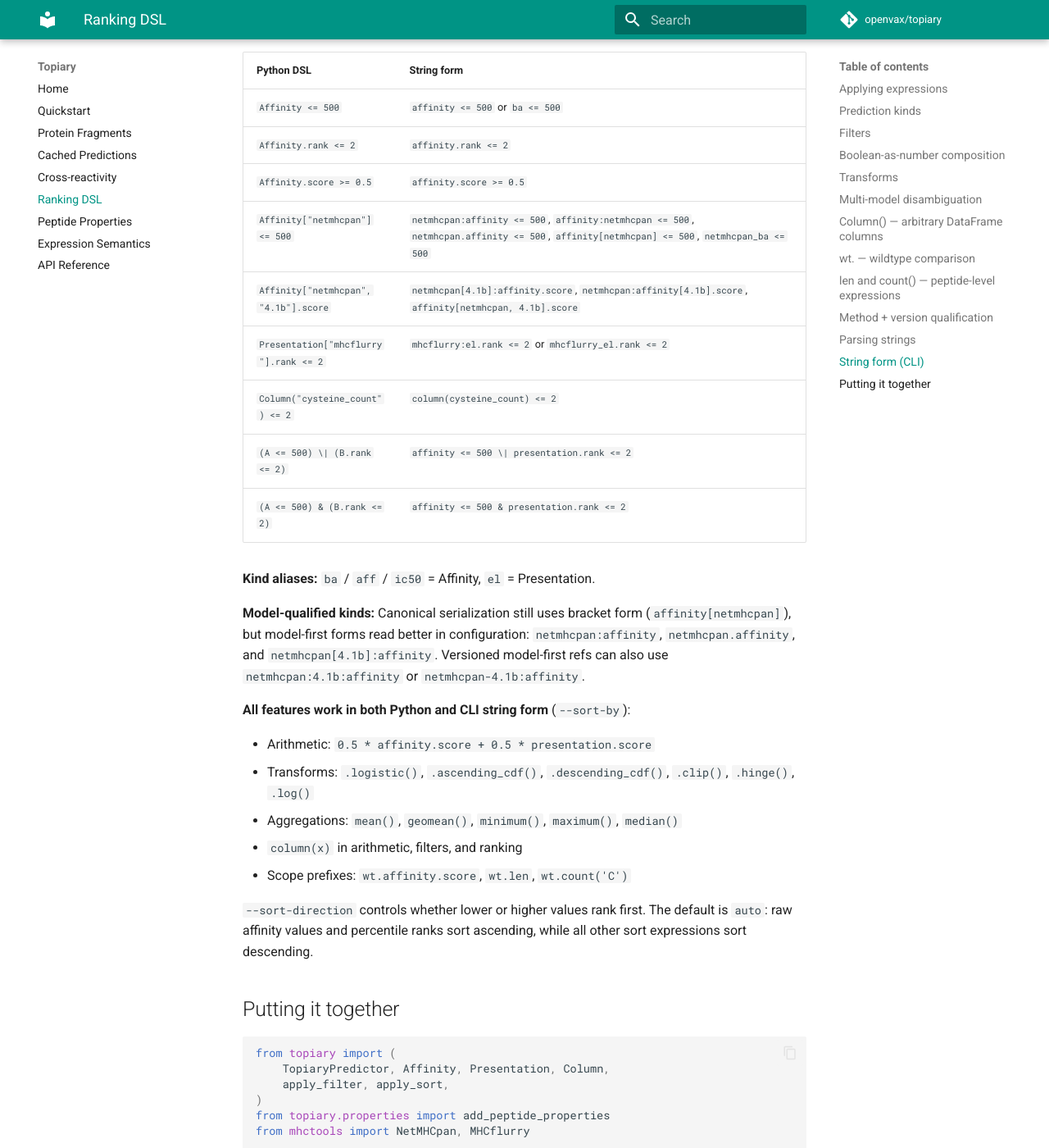
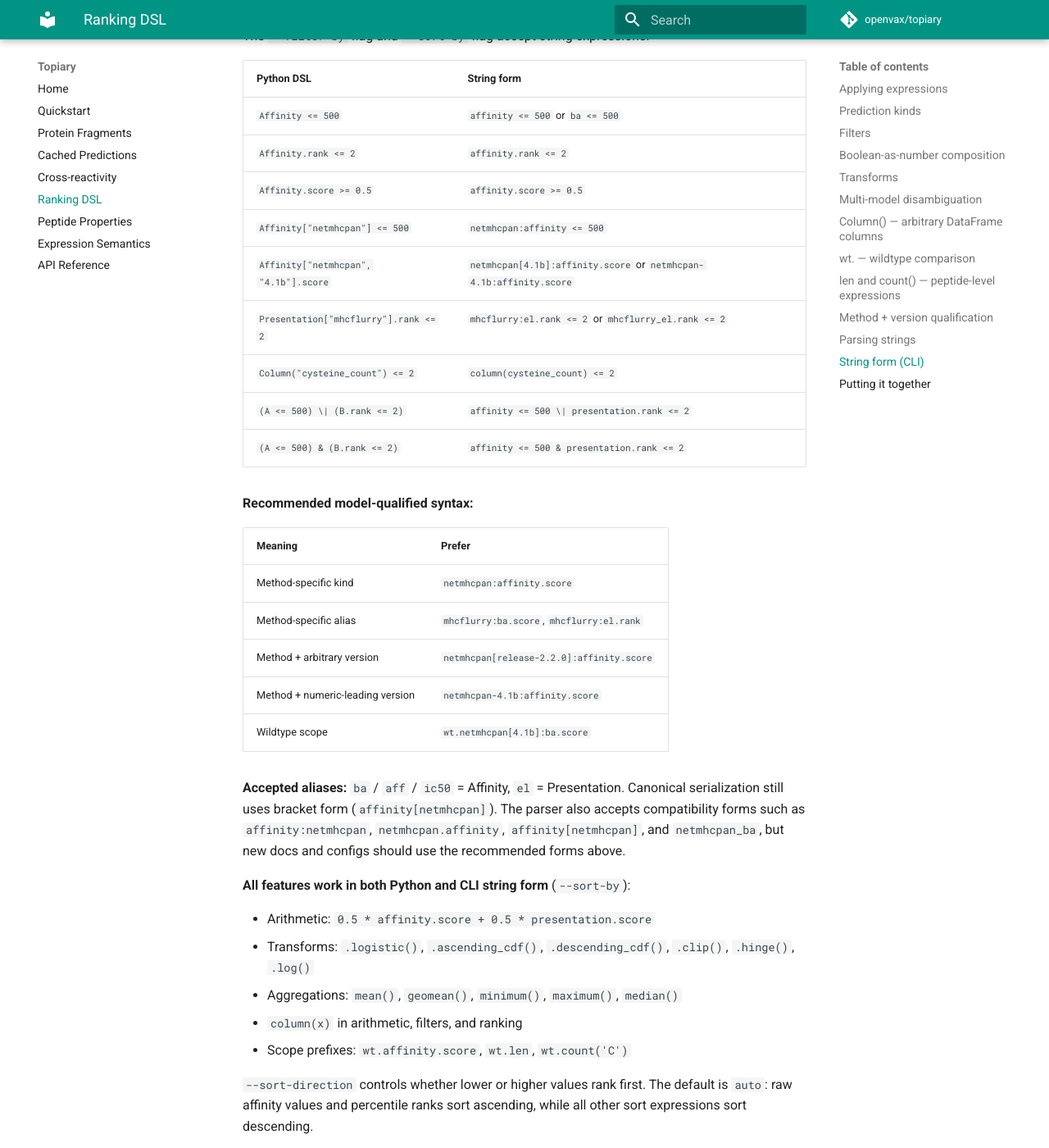
Before and after one commit to openvax/topiary, an MkDocs documentation site: the page built from docs/ranking.md, in a window 1280 px wide and 1400 px high, scrolled down 5953 px. Shown: the whole window at 82% size. Built offline with MkDocs 1.6.1 and Material for MkDocs 9.7.7, drawn with Linux system fonts in a browser that asks for light colours; comment, search, counter and statistics services are not loaded; some of the changed text lies outside the part shown.

Commit message:
Clean up DSL version syntax docs (#153)

````diff
--- a/docs/ranking.md
+++ b/docs/ranking.md
@@ -229,18 +229,19 @@ count('KR') >= 2              # filter: at least 2 basic residues
 Affinity["netmhcpan", "4.1b"].value    # only NetMHCpan v4.1b rows
 ```
 
-In the string DSL, both forms work:
+In the string DSL, prefer these forms:
 
 ```
-affinity['netmhcpan'].value <= 500
-affinity['netmhcpan', '4.1b'].value <= 500
 affinity[netmhcpan, 4.1b].value <= 500
 affinity[netmhcpan, release-2.2.0].value <= 500
 netmhcpan[4.1b]:affinity.value <= 500
-netmhcpan:4.1b:affinity.value <= 500
 netmhcpan-4.1b:affinity.value <= 500
 wt.netmhcpan[4.1b]:ba.score
 ```
+
+Use brackets for arbitrary version labels. The dash form is a compact
+shortcut for numeric-leading versions; the required `:kind` suffix keeps
+it distinct from ordinary subtraction.
 
 ## Parsing strings
 
@@ -264,20 +265,29 @@ The `--filter-by` flag and `--sort-by` flag accept string expressions:
 | `Affinity <= 500` | `affinity <= 500` or `ba <= 500` |
 | `Affinity.rank <= 2` | `affinity.rank <= 2` |
 | `Affinity.score >= 0.5` | `affinity.score >= 0.5` |
-| `Affinity["netmhcpan"] <= 500` | `netmhcpan:affinity <= 500`, `affinity:netmhcpan <= 500`, `netmhcpan.affinity <= 500`, `affinity[netmhcpan] <= 500`, `netmhcpan_ba <= 500` |
-| `Affinity["netmhcpan", "4.1b"].score` | `netmhcpan[4.1b]:affinity.score`, `netmhcpan:affinity[4.1b].score`, `affinity[netmhcpan, 4.1b].score` |
+| `Affinity["netmhcpan"] <= 500` | `netmhcpan:affinity <= 500` |
+| `Affinity["netmhcpan", "4.1b"].score` | `netmhcpan[4.1b]:affinity.score` or `netmhcpan-4.1b:affinity.score` |
 | `Presentation["mhcflurry"].rank <= 2` | `mhcflurry:el.rank <= 2` or `mhcflurry_el.rank <= 2` |
 | `Column("cysteine_count") <= 2` | `column(cysteine_count) <= 2` |
 | `(A <= 500) \| (B.rank <= 2)` | `affinity <= 500 \| presentation.rank <= 2` |
 | `(A <= 500) & (B.rank <= 2)` | `affinity <= 500 & presentation.rank <= 2` |
 
-**Kind aliases:** `ba` / `aff` / `ic50` = Affinity, `el` = Presentation.
+**Recommended model-qualified syntax:**
 
-**Model-qualified kinds:** Canonical serialization still uses bracket
-form (`affinity[netmhcpan]`), but model-first forms read better in
-configuration: `netmhcpan:affinity`, `netmhcpan.affinity`, and
-`netmhcpan[4.1b]:affinity`. Versioned model-first refs can also use
-`netmhcpan:4.1b:affinity` or `netmhcpan-4.1b:affinity`.
+| Meaning | Prefer |
+|---|---|
+| Method-specific kind | `netmhcpan:affinity.score` |
+| Method-specific alias | `mhcflurry:ba.score`, `mhcflurry:el.rank` |
+| Method + arbitrary version | `netmhcpan[release-2.2.0]:affinity.score` |
+| Method + numeric-leading version | `netmhcpan-4.1b:affinity.score` |
+| Wildtype scope | `wt.netmhcpan[4.1b]:ba.score` |
+
+**Accepted aliases:** `ba` / `aff` / `ic50` = Affinity, `el` =
+Presentation. Canonical serialization still uses bracket form
+(`affinity[netmhcpan]`). The parser also accepts compatibility forms
+such as `affinity:netmhcpan`, `netmhcpan.affinity`,
+`affinity[netmhcpan]`, and `netmhcpan_ba`, but new docs and configs
+should use the recommended forms above.
 
 **All features work in both Python and CLI string form** (`--sort-by`):
 
--- a/topiary/__init__.py
+++ b/topiary/__init__.py
@@ -51,7 +51,7 @@ from .io_lens import detect_lens_version, read_lens
 from .result import TopiaryResult, concat
 from .wide import detect_form, from_wide, to_wide
 
-__version__ = "5.10.3"
+__version__ = "5.10.4"
 
 __all__ = [
     "TopiaryPredictor",
````
Also changed, not shown: CHANGELOG.md (+12 -0 lines), README.md (+7 -1 lines), docs/api.md (+4 -1 lines), 2 other files.
